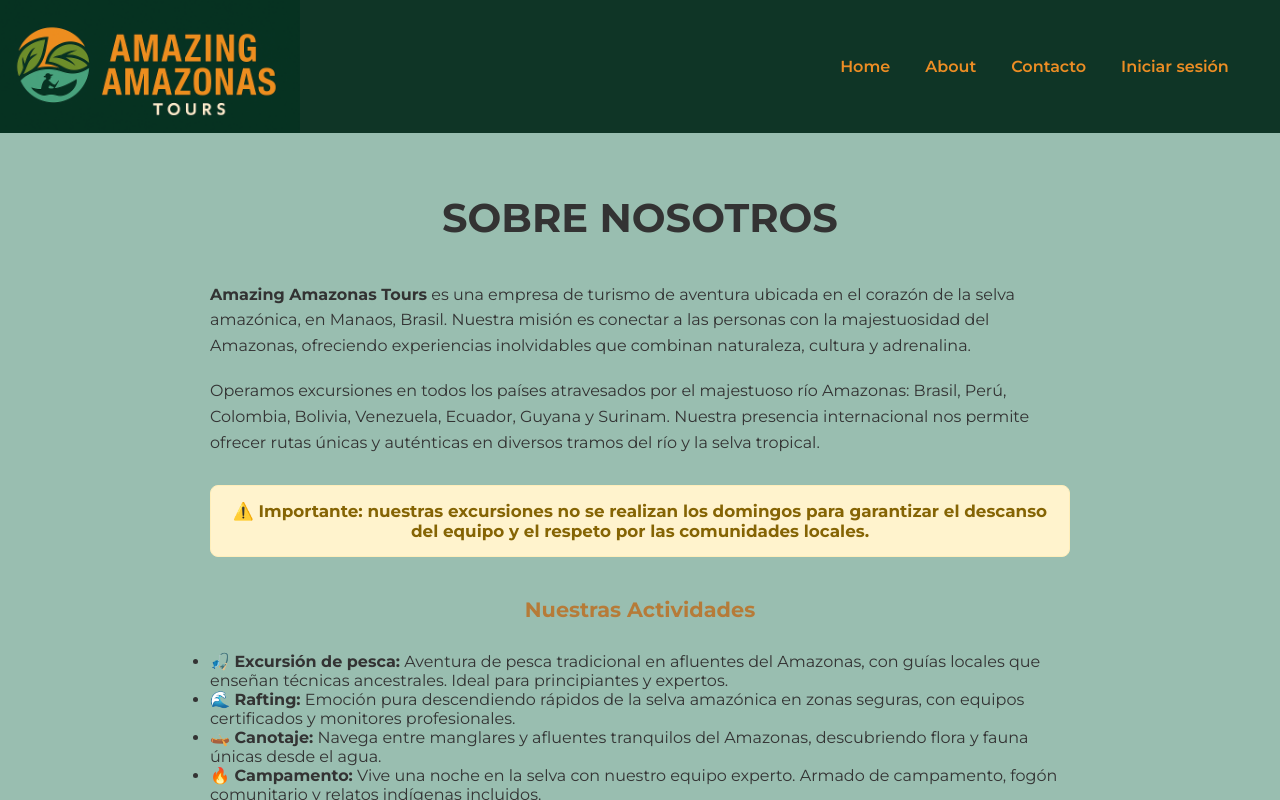
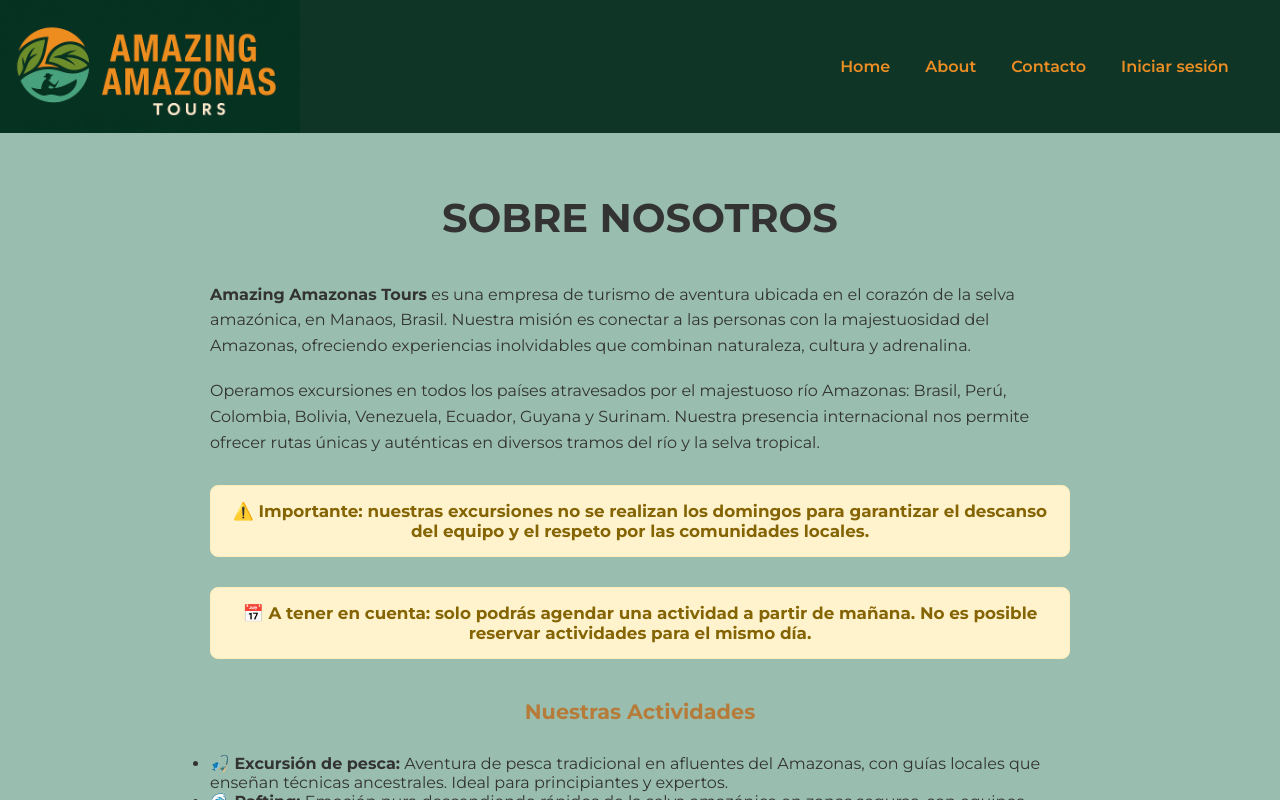
Before and after one commit to APaggiHitta/PM3, a React (Vite) app in the folder front/proyecto-M3/: page /about in a window 1280 px wide. Shown: the top 800 px of the page. Built offline with nearby package versions, Linux system fonts and the light colour scheme.

Commit message:
Pequenos cambios en archivos de configuracion tsconfig y package luego de clase de express y typescript

```diff
--- a/front/proyecto-M3/src/views/About/About.jsx
+++ b/front/proyecto-M3/src/views/About/About.jsx
@@ -23,6 +23,11 @@ const About = () => {
           ⚠️ <strong>Importante:</strong> nuestras excursiones{" "}
           <strong>no se realizan los domingos</strong> para garantizar el
           descanso del equipo y el respeto por las comunidades locales.
+        </p>
+        <p className={styles.importantNote}>
+          📅 <strong>A tener en cuenta:</strong> solo podrás agendar una
+          actividad <strong>a partir de mañana</strong>. No es posible reservar
+          actividades para el mismo día.
         </p>
       </section>
 
```
Also changed, not shown: 22 other files (tests, documents, lock files or other folders).
